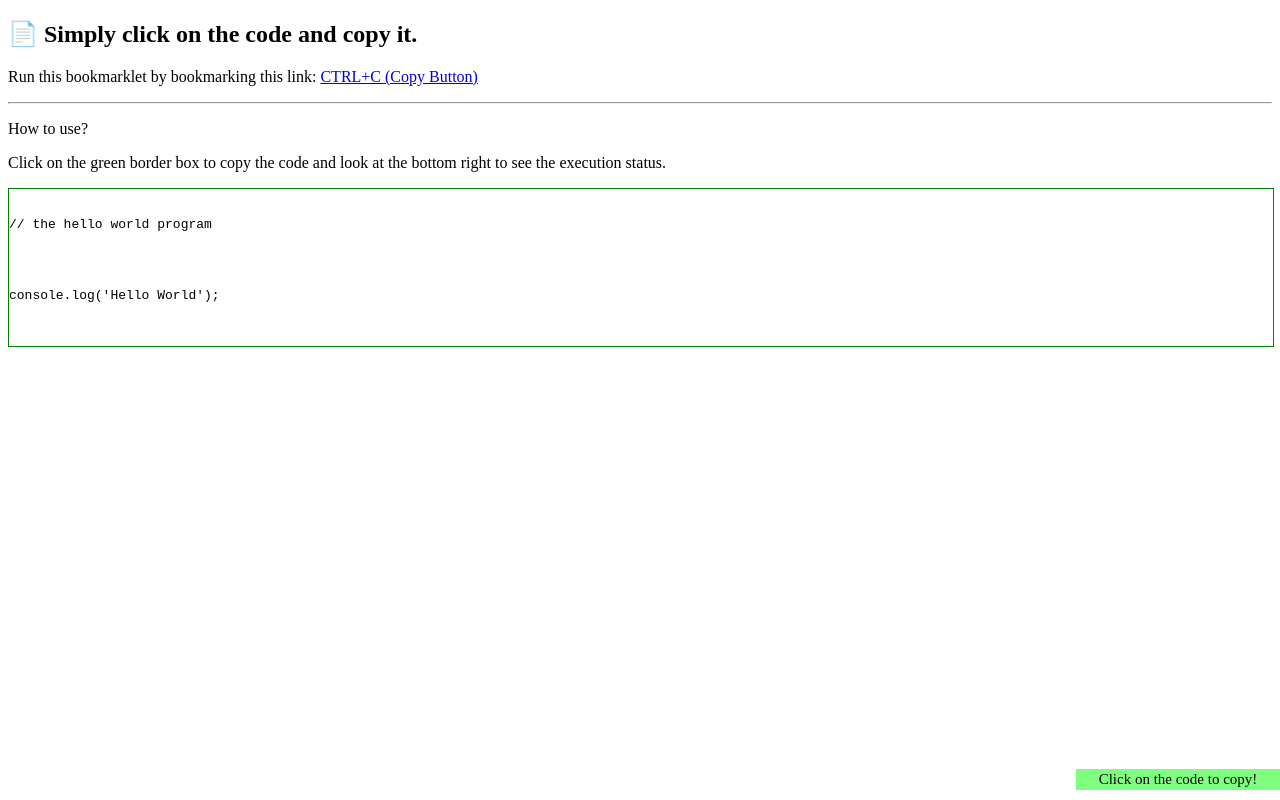
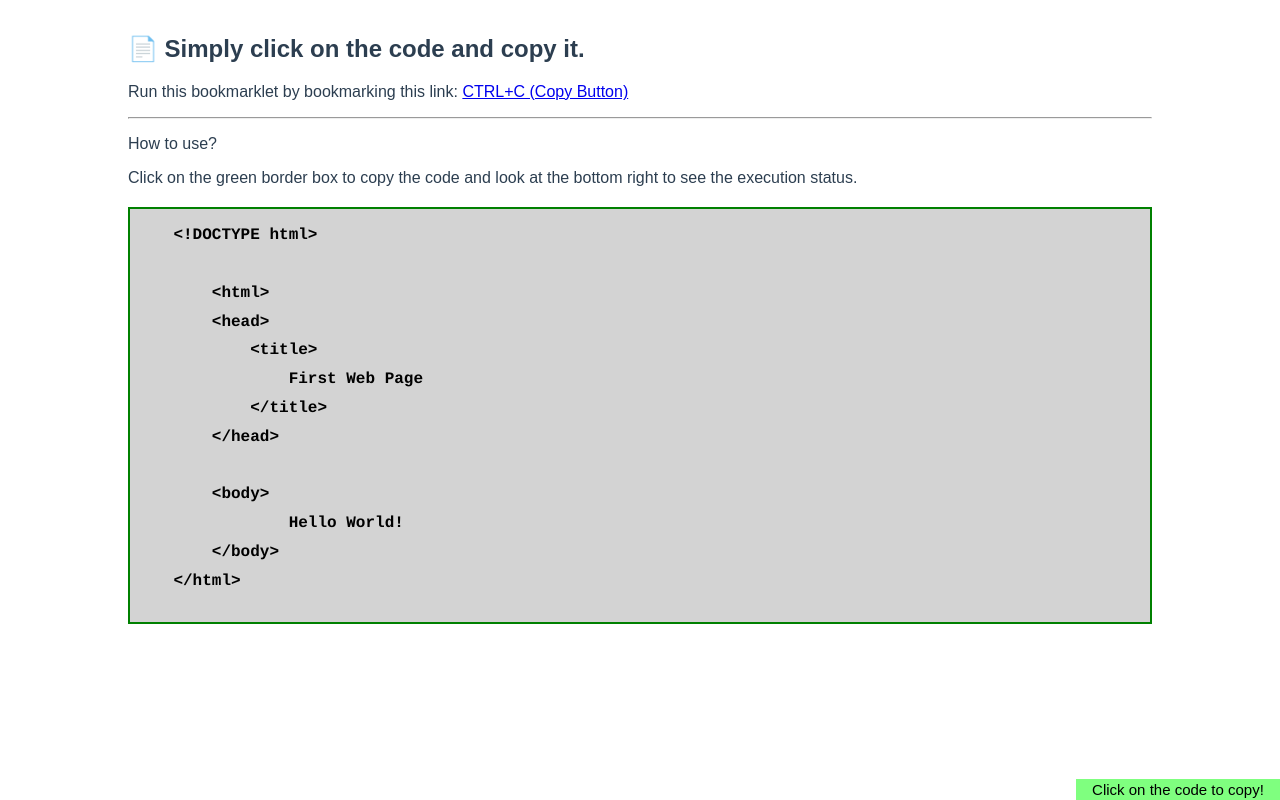
Before and after one commit to swas02/CTRL-C, a plain HTML site: page index.html in a window 1280 px wide. Drawn offline with Linux system fonts and the light colour scheme; some packages are replaced by stand-ins of ours; a script that the page names is missing.

Commit message:
Update index.html

```diff
--- a/index.html
+++ b/index.html
@@ -1,17 +1,38 @@
 <!DOCTYPE html>
 <html lang="en">
+
 <head>
     <meta charset="UTF-8">
     <meta http-equiv="X-UA-Compatible" content="IE=edge">
     <meta name="viewport" content="width=device-width, initial-scale=1.0">
     <title>CTRL+C (Works on most major websites).</title>
     <script src="./copyDivToClipboard.js"></script>
-      <style>pre {
-         white-space: pre-wrap;
-         width: 100%;
+    <style>
+        body {
+            font-family: sans-serif;
+         color: #2c3e50;
+         margin: auto;
+         padding: 15px;
+         max-width: 1024px;
+        }
+
+        pre {
+            padding: 5px;
+         font-family: Courier, sans-serif;
+         line-height: 1.5;
+         color: black;
+         font-weight: 600;
+         background-color: #D3D3D3;
+         margin-bottom: 10px;
+         overflow-x: scroll;
+         text-overflow: initial;
+         margin: 20px 0;
+         border: 2px solid green;
+         line-height: 0.9;
         }
     </style>
 </head>
+
 <body>
     <h2>📄 Simply click on the code and copy it.</h2>
     <p> Run this bookmarklet by bookmarking this link:
@@ -24,14 +45,27 @@
     <p>Click on the green border box to copy the code and look at the bottom right to see the execution status.</p>
     <div>
 <pre>
-           <p>// the hello world program</p>
-           <p>console.log(&apos;Hello World&apos;);</p>
+
+    &lt;!DOCTYPE html&gt;<br />
+        <br />
+        &lt;html&gt;<br />
+        &lt;head&gt;<br />
+            &lt;title&gt;<br />
+                First Web Page<br />
+            &lt;/title&gt;<br />
+        &lt;/head&gt;<br />
+            <br />
+        &lt;body&gt;<br />
+                Hello World!<br />
+        &lt;/body&gt;<br />
+    &lt;/html&gt;<br />
+
 </pre>
     </div>
     <script>
         if (document.querySelectorAll('pre').length) {
             //Changing all code border to green
-             var css = 'pre { border: 1.5px solid green; }',
+            var css = 'pre { border: 2px solid green; }',
                 head = document.head || document.getElementsByTagName('head')[0],
                 style = document.createElement('style');
 
@@ -60,7 +94,7 @@
                 div.style.color = "black";
                 div.innerHTML = "Click on the code to copy!";
                 div.style.position = "fixed";
-                 div.style.bottom = '10px';
+                div.style.bottom = '0px';
                 div.style.right = '0';
                 div.style.zIndex = '9999';
                 div.style.fontSize = '15px';
@@ -75,4 +109,5 @@
         }
     </script>
 </body>
+
 </html>
```
Lines whose indentation alone changed are shown as unchanged.
